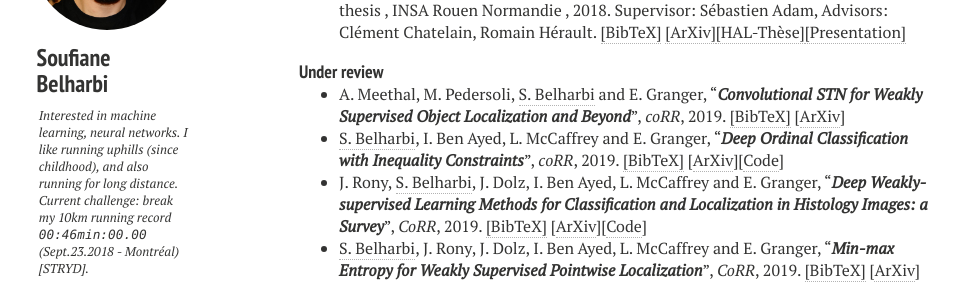
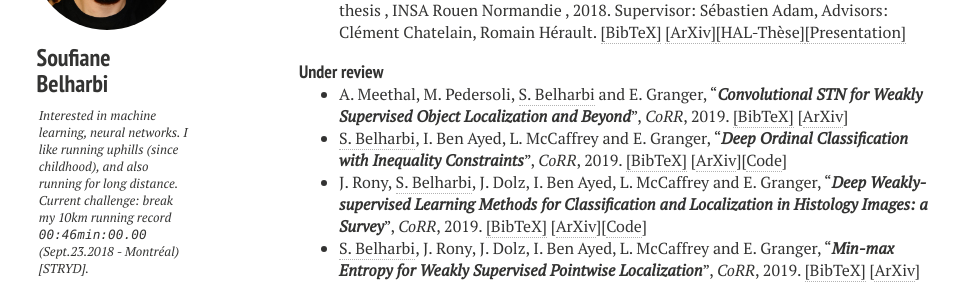
Before and after one commit to sbelharbi/sbelharbi.github.io, a Jekyll site: the page built from publications.md, in a window 1280 px wide. Shown: the part 224-508 px from the top of the page, without its empty margins (21-980 px from the left). Built offline with Jekyll 4.4.1, drawn with Linux system fonts in a browser that asks for light colours; nearby versions of some CDN libraries.

```diff
--- a/_layouts/publications.html
+++ b/_layouts/publications.html
@@ -116,7 +116,7 @@
 <li >
 A. Meethal, M. Pedersoli, <span class="authorme">S. Belharbi</span> and E. Granger,
 &ldquo;<b><em>Convolutional STN for Weakly Supervised Object Localization and Beyond</em></b>&rdquo;,
-<i>coRR</i>, 2019.
+<i>CoRR</i>, 2019.
 <a href="javascript:toggleBibtex('meethal2019convstn')">[BibTeX]</a>
 [<a href="https://arxiv.org/abs/1912.01522">ArXiv</a>]
 
@@ -125,7 +125,7 @@
 @article{meethal2019convstn,
   author = {Meethal, A. and Pedersoli, M. and Belharbi, S. and Granger, E.},
   title = {Convolutional STN for Weakly Supervised Object Localization and Beyond},
-  journal = {coRR},
+  journal = {CoRR},
   volume = {abs/1912.01522},
   year = {2019}
 }
@@ -136,7 +136,7 @@
 	<li >
 	<span class="authorme">S. Belharbi</span>, I. Ben Ayed, L. McCaffrey and E. Granger,
 	&ldquo;<b><em>Deep Ordinal Classification with Inequality Constraints</em></b>&rdquo;,
-	<i>coRR</i>, 2019.
+	<i>CoRR</i>, 2019.
 	<a href="javascript:toggleBibtex('belharbi2019unimoconstraints')">[BibTeX]</a>
 	[<a href="https://arxiv.org/abs/1911.10720">ArXiv</a>][<a href="https://github.com/sbelharbi/Deep-Ordinal-Classification-with-Inequality-Constraints">Code</a>]
 
@@ -145,7 +145,7 @@
 	@article{belharbi2019unimoconstraints,
 	  author = {Belharbi, S. and Ben Ayed, I. and McCaffrey, L. and Granger, E.},
 	  title = {Deep Ordinal Classification with Inequality Constraints},
-	  journal = {coRR},
+	  journal = {CoRR},
 	  volume = {abs/1911.10720},
 	  year = {2019}
 	}
--- a/bib/bib.bib
+++ b/bib/bib.bib
@@ -207,7 +207,7 @@
 @Article{belharbi2019wsolentropy,
   author  = {Belharbi, S. and Rony, J. and Dolz, J. and Ben Ayed, I. and McCaffrey, L. and Granger, E.},
   title   = {Min-max Entropy for Weakly Supervised Pointwise Localization},
-  journal = {coRR},
+  journal = {CoRR},
   year    = {2019},
   pllinks = {[ArXiv]:https://arxiv.org/abs/1907.12934;[Code]:https://github.com/sbelharbi/wsol-min-max-entropy-interpretability},
 }
@@ -223,7 +223,7 @@
 @Article{meethal2019convstn,
   author  = {Meethal, A. and Pedersoli, M. and Belharbi, S. and Granger, E.},
   title   = {Convolutional STN for Weakly Supervised Object Localization and Beyond},
-  journal = {coRR},
+  journal = {CoRR},
   year    = {2019},
   pllinks = {[ArXiv]:https://arxiv.org/abs/1912.01522},
 }
@@ -231,7 +231,7 @@
 @Article{belharbi2019unimoconstraints,
   author  = {Belharbi, S. and Ben Ayed, I. and McCaffrey, L. and Granger, E.},
   title   = {Deep Ordinal Classification with Inequality Constraints},
-  journal = {coRR},
+  journal = {CoRR},
   year    = {2019},
   pllinks = {[ArXiv]:https://arxiv.org/abs/1911.10720;[Code]:https://github.com/sbelharbi/Deep-Ordinal-Classification-with-Inequality-Constraints},
 }
```
Also changed, not shown: 1 other file.
